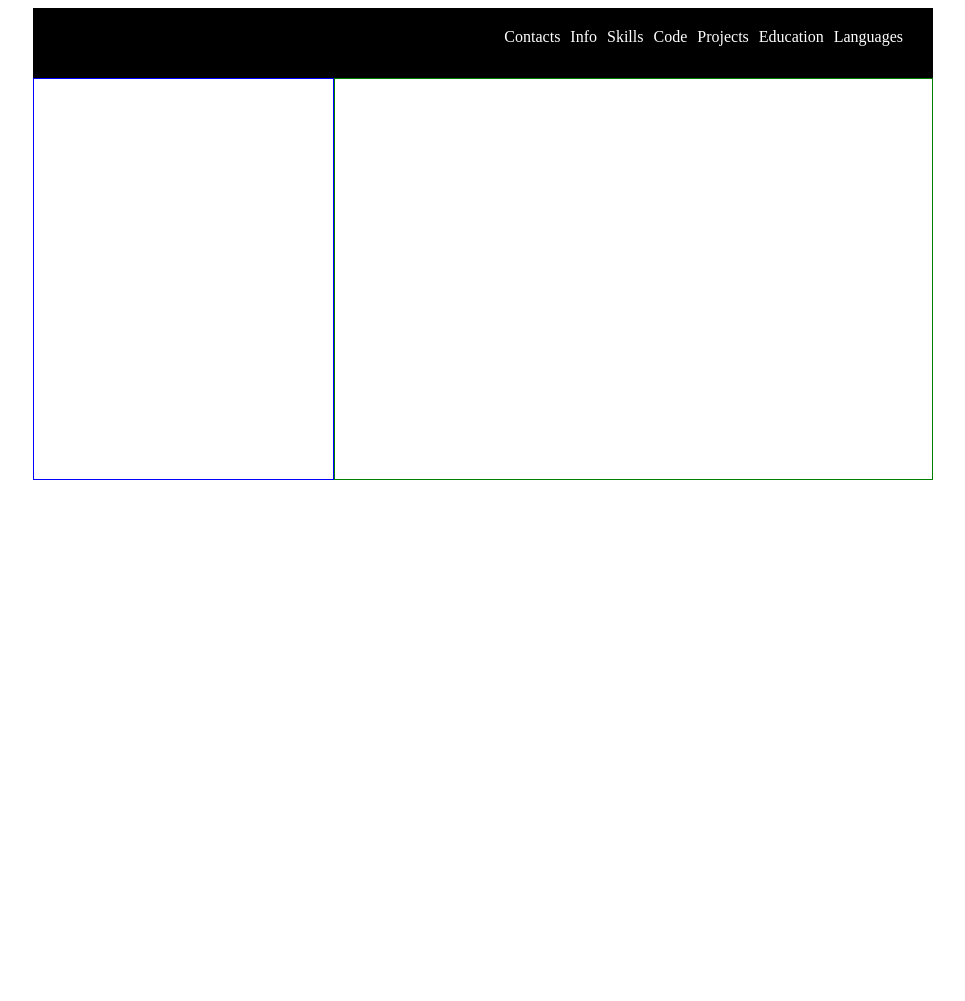
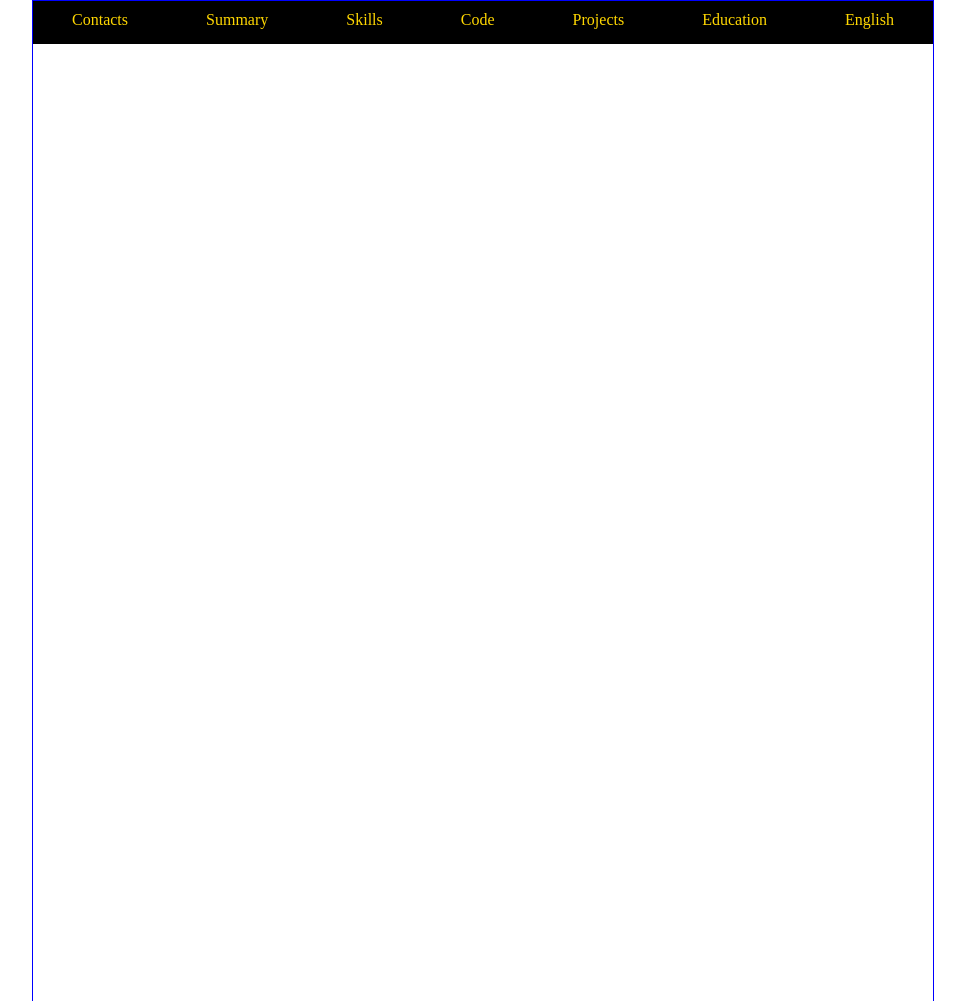
Before and after one commit to KemSummons/rsschool-cv, a plain HTML site: page index.html in a window 1280 px wide. Shown: the whole page, without its empty margins (157-1122 px from the left). Before the commit the page ends 800 px from the top, so only its background shows below. Drawn offline with Linux system fonts and the light colour scheme.

Commit message:
feat: new header

```diff
--- a/index.html
+++ b/index.html
@@ -8,27 +8,25 @@
     <link rel="stylesheet" href="style.css">
 </head>
 <body>
-    <div class="wrapper">
-        <header>
-            <div class="nav">
-                <li><a href="">Contacts</a></li>
-                <li><a href="">Info</a></li>
-                <li><a href="">Skills</a></li>
-                <li><a href="">Code</a></li>
-                <li><a href="">Projects</a></li>
-                <li><a href="">Education</a></li>
-                <li><a href="">Languages</a></li>
-            </div>
+    <div id="wrapper">
+        <header id="header">
+            <nav class="nav">
+                <ul class="list">
+                    <li><a href="#">Contacts</a></li>
+                    <li><a href="#">Summary</a></li>
+                    <li><a href="#">Skills</a></li>
+                    <li><a href="#">Code</a></li>
+                    <li><a href="#">Projects</a></li>
+                    <li><a href="#">Education</a></li>
+                    <li><a href="#">English</a></li>
+                </ul>
+            </nav>
         </header>
         <main>
             <div class="photo">
 
             </div>
-            <div class="content">
-
-            </div>
         </main>
-        </div>
     </div>
 </body>
 </html>
--- a/style.css
+++ b/style.css
@@ -1,41 +1,37 @@
-div.wrapper {
+* {
+    margin: 0;
+    padding: 0;
+}
+
+#wrapper {
     width: 900px;
+    height: 1000px;
+    border: 1px solid blue;
     margin: 0 auto;
 }
 
-div.nav {
-    height: 50px;
-    padding-top: 20px;
-    padding-right: 20px;
+#header {
     background-color: black;
-    display: flex;
-    justify-content: flex-end;
+    padding-bottom: 15px;
 }
 
-div.nav li {
-    list-style-type: none;
+.list {
+    display: flex;
+    justify-content: space-around;
 }
 
-div.nav a {
-    display: block;
-    margin-right: 10px;
-    text-decoration: none;
-    color: white;
+.list li {
+    list-style-type: none;
+    margin-top: 10px;
 }
 
-main {
-    display: flex;
-    justify-content: space-between;
+#header a {
+    text-decoration: none;
+    color: gold;
+    padding: 15px;
 }
 
-div.photo {
-    width: 300px;
-    height: 400px;
-    border: 1px solid blue;
+#header a:hover {
+    background-color: gold;
+    color: black;
 }
-
-div.content {
-    width: 600px;
-    height: 400px;
-    border: 1px solid green;
-}
```
Also changed, not shown: 1505197329132875684.jpg (deleted), img/Discord-icon.png (added), img/GH-icon.png (added), img/photo.jpg (added).
